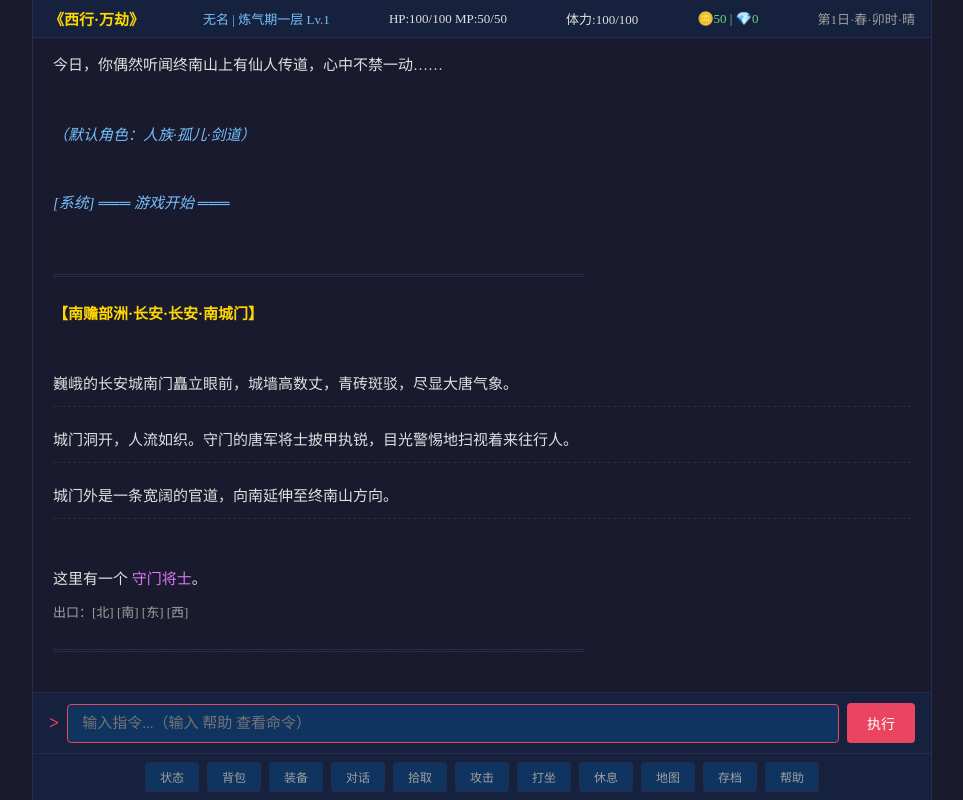
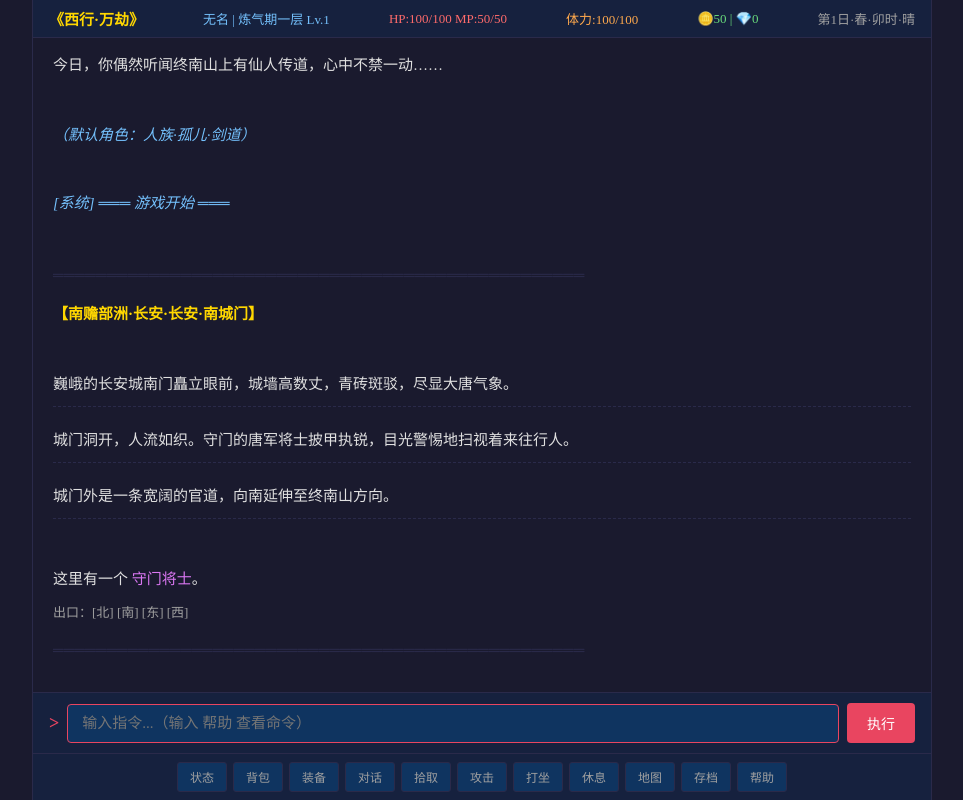
Before and after one commit to olilula/xixing-wanjie, a plain HTML site: page index.html in a window 1280 px wide. Shown: the whole page, without its empty margins (158-1121 px from the left). Drawn offline with Linux system fonts and the light colour scheme.

Commit message:
Update style.css

```diff
--- a/css/style.css
+++ b/css/style.css
@@ -1,9 +1,4 @@
-/* ===== 全局重置 ===== */
-* {
-    margin: 0;
-    padding: 0;
-    box-sizing: border-box;
-}
+* { margin: 0; padding: 0; box-sizing: border-box; }
 
 :root {
     --bg-primary: #1a1a2e;
@@ -28,7 +23,6 @@ body {
     overflow: hidden;
 }
 
-/* ===== 游戏容器 ===== */
 #game-container {
     display: flex;
     flex-direction: column;
@@ -39,7 +33,6 @@ body {
     border-right: 1px solid var(--border-color);
 }
 
-/* ===== 顶部状态栏 ===== */
 #status-bar {
     display: flex;
     justify-content: space-between;
@@ -52,17 +45,13 @@ body {
     gap: 4px;
 }
 
-#game-title {
-    color: var(--text-highlight);
-    font-weight: bold;
-    font-size: 15px;
-}
-
+#game-title { color: var(--text-highlight); font-weight: bold; font-size: 15px; }
 #char-info { color: var(--text-system); }
+#hp-mp-info { color: var(--text-combat); }
+#stamina-info { color: #ffa94d; }
 #resource-info { color: var(--text-item); }
 #time-info { color: var(--text-secondary); }
 
-/* ===== 主输出区 ===== */
 #output-area {
     flex: 1;
     overflow-y: auto;
@@ -72,15 +61,9 @@ body {
     scroll-behavior: smooth;
 }
 
-#output-area::-webkit-scrollbar {
-    width: 6px;
-}
-#output-area::-webkit-scrollbar-thumb {
-    background: var(--border-color);
-    border-radius: 3px;
-}
+#output-area::-webkit-scrollbar { width: 6px; }
+#output-area::-webkit-scrollbar-thumb { background: var(--border-color); border-radius: 3px; }
 
-/* 文字类型样式 */
 .text-normal { color: var(--text-primary); margin-bottom: 8px; }
 .text-scene { color: var(--text-primary); margin-bottom: 12px; padding: 8px 0; border-bottom: 1px dashed var(--border-color); }
 .text-system { color: var(--text-system); font-style: italic; margin-bottom: 6px; }
@@ -93,7 +76,6 @@ body {
 .text-exit { color: var(--text-secondary); font-size: 13px; margin-top: 8px; }
 .text-input-echo { color: #888; margin-bottom: 4px; font-size: 13px; }
 
-/* ===== 输入区 ===== */
 #input-area {
     display: flex;
     align-items: center;
@@ -103,11 +85,7 @@ body {
     gap: 8px;
 }
 
-.prompt-symbol {
-    color: var(--accent);
-    font-weight: bold;
-    font-size: 18px;
-}
+.prompt-symbol { color: var(--accent); font-weight: bold; font-size: 18px; }
 
 #command-input {
     flex: 1;
@@ -122,9 +100,7 @@ body {
     transition: border-color 0.2s;
 }
 
-#command-input:focus {
-    border-color: var(--accent);
-}
+#command-input:focus { border-color: var(--accent); }
 
 #send-btn {
     background: var(--accent);
@@ -141,11 +117,10 @@ body {
 #send-btn:hover { opacity: 0.85; }
 #send-btn:active { transform: scale(0.97); }
 
-/* ===== 底部快捷按钮 ===== */
 #quick-nav {
     display: flex;
     justify-content: center;
-    gap: 8px;
+    gap: 6px;
     padding: 8px 16px;
     background: var(--bg-secondary);
     border-top: 1px solid var(--border-color);
@@ -157,22 +132,18 @@ body {
     color: var(--text-secondary);
     border: 1px solid var(--border-color);
     border-radius: 3px;
-    padding: 5px 14px;
+    padding: 5px 12px;
     cursor: pointer;
     font-size: 12px;
     font-family: inherit;
     transition: all 0.2s;
 }
 
-#quick-nav button:hover {
-    color: var(--text-primary);
-    border-color: var(--accent);
-}
+#quick-nav button:hover { color: var(--text-primary); border-color: var(--accent); }
 
-/* ===== 响应式 ===== */
 @media (max-width: 600px) {
     #output-area { font-size: 14px; padding: 12px 14px; }
     #status-bar { font-size: 11px; padding: 6px 10px; }
     #command-input { font-size: 14px; padding: 8px 10px; }
-    #quick-nav button { padding: 4px 10px; font-size: 11px; }
+    #quick-nav button { padding: 4px 8px; font-size: 11px; }
 }
```
